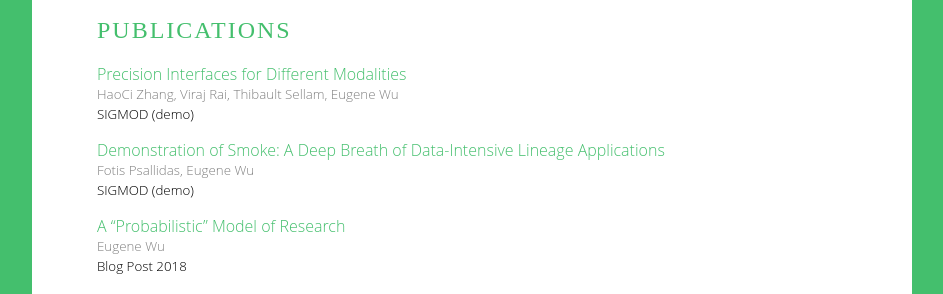
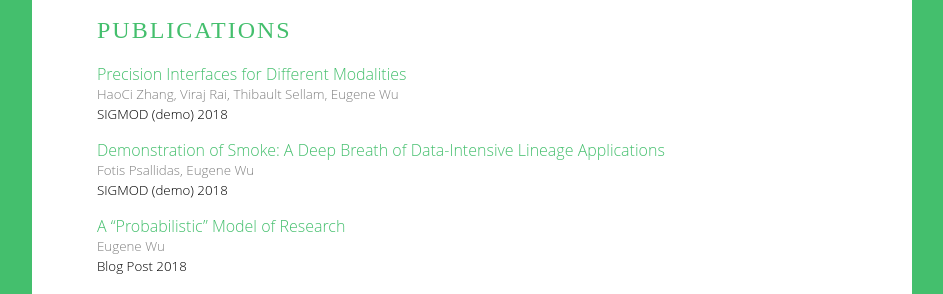
Before and after one commit to cudbg/lab, a Jekyll site: the page built from dvms.md, in a window 1280 px wide and 900 px high, scrolled down 1213 px. Shown: the part 155-449 px from the top of the window, without its empty margins (168-1111 px from the left). Built offline with Jekyll 4.4.1, drawn with Linux system fonts in a browser that asks for light colours; some web fonts are replaced; some of the changed lines change nothing that is shown.

Commit message:
lazy commit msg

```diff
--- a/_data/pubs.yml
+++ b/_data/pubs.yml
@@ -21,8 +21,7 @@
 #
 - authors: Hamed Nilforoshan, Eugene Wu
   title: 'Leveraging Quality Prediction Models for Automatic Writing Feedback'
-  conf: ICWSM
-  year: 2018
+  conf: ICWSM 2018
   url: https://www.dropbox.com/s/38cb4rz7vl2ni9g/dialectic-icwsm18-cr.pdf?dl=0
   selected: true
   tags:
@@ -30,25 +29,22 @@
   - crowd
 - authors: HaoCi Zhang, Viraj Rai, Thibault Sellam, Eugene Wu
   title: 'Precision Interfaces for Different Modalities'
-  conf: SIGMOD (demo)
-  year: 2018
+  conf: SIGMOD (demo) 2018
   url: https://www.dropbox.com/s/0hqjy6ha0antw7u/precisoninterface-sigmod2018demo-cr.pdf?dl=0
   selected: true
   tags:
     - vis
 - authors: Fotis Psallidas, Eugene Wu
   title: 'Demonstration of Smoke: A Deep Breath of Data-Intensive Lineage Applications'
-  conf: SIGMOD (demo)
+  conf: SIGMOD (demo) 2018
   url: https://www.dropbox.com/s/io5hpu5rn4tl9m5/smoke-sigmod18demo-cr.pdf?dl=0
-  year: 2018
   selected: true
   tags:
   - db
   - vis
 - authors: Pei Wang, Yongjun He, Ryan Shea, Jiannan Wang, Eugene Wu.
   title: 'Deeper: A Data Enrichment System Powered by Deep Web.'
-  conf: SIGMOD (demo)
-  year: 2018
+  conf: SIGMOD (demo) 2018
   url: https://www.dropbox.com/s/nckhduhh294xiq8/deeper-sigmoddemo18-cr.pdf?dl=0
   tags:
   - clean
@@ -57,7 +53,6 @@
   conf: SysML 2018
   url: https://www.dropbox.com/s/7r8abwnpcmg1k1k/dnn-sysml18.pdf?dl=0
   selected: true
-  year: 2018
   tags:
   - ml, mlexplain
 - authors: Eugene Wu
@@ -65,7 +60,6 @@
   conf: Blog Post 2018
   url: http://researchsetup.github.io/researchmodel
   selected: true
-  year: 2018
   tags:
   - db
 - authors: Fotis Psallidas, Eugene Wu
```
